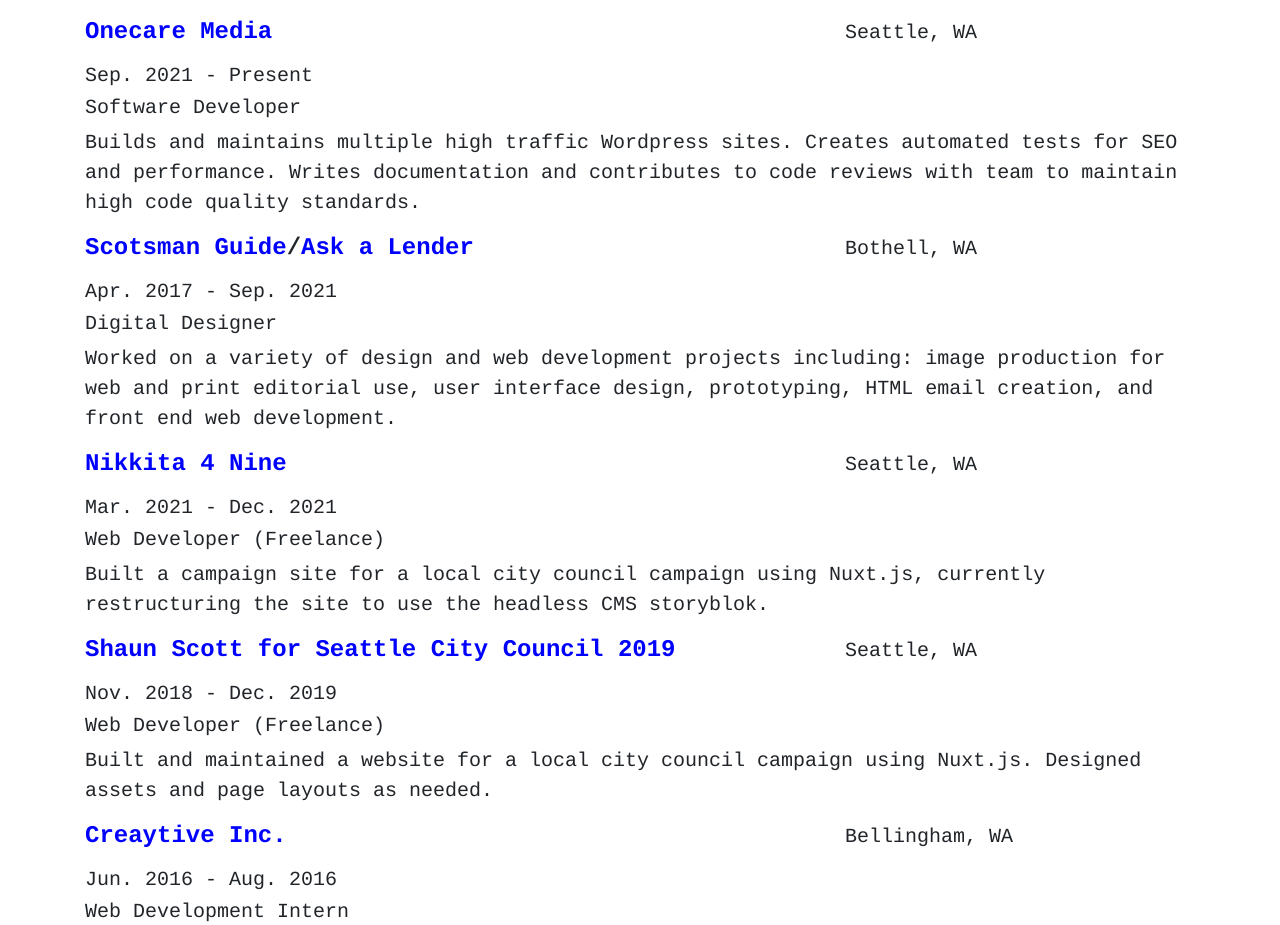
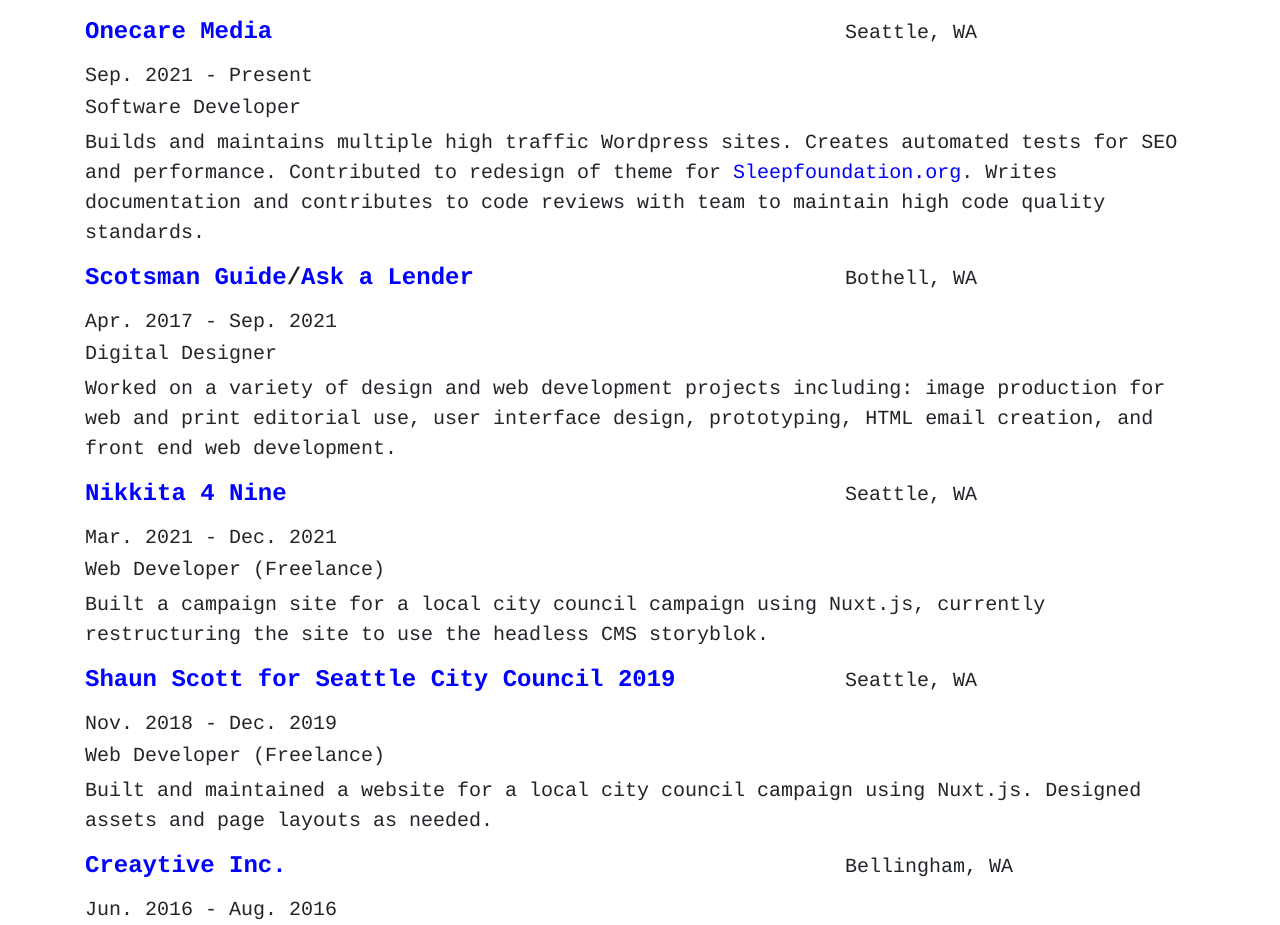
Before and after one commit to bharlson/Portfolio-2019, a Nuxt app: page /about in a window 1280 px wide. Shown: the part 902-1827 px from the top of the page. Built offline with nearby package versions, Linux system fonts and the light colour scheme.

Commit message:
Added link to SF portfolio page on /about

```diff
--- a/pages/about/index.vue
+++ b/pages/about/index.vue
@@ -115,7 +115,7 @@
             start: "Sep. 2021",
             end: "Present",
             position: "Software Developer",
-            desc: "Builds and maintains multiple high traffic Wordpress sites. Creates automated tests for SEO and performance. Writes documentation and contributes to code reviews with team to maintain high code quality standards."
+            desc: "Builds and maintains multiple high traffic Wordpress sites. Creates automated tests for SEO and performance. Contributed to redesign of theme for <a href='/sleepfoundation'>Sleepfoundation.org</a>.  Writes documentation and contributes to code reviews with team to maintain high code quality standards."
           },
           {
             companyName: "<a href='/scotsman-guide'>Scotsman Guide</a>/<a href='/ask-a-lender'>Ask a Lender</a>",
```
